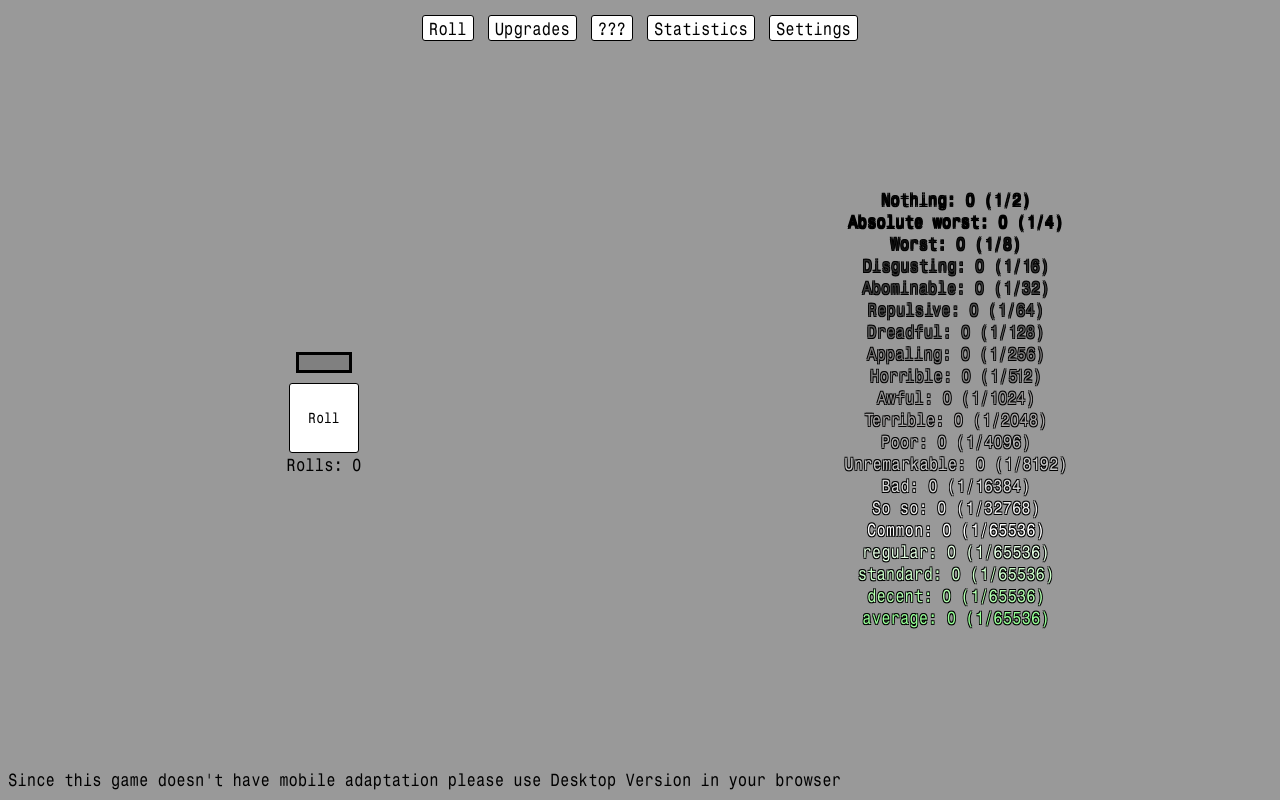
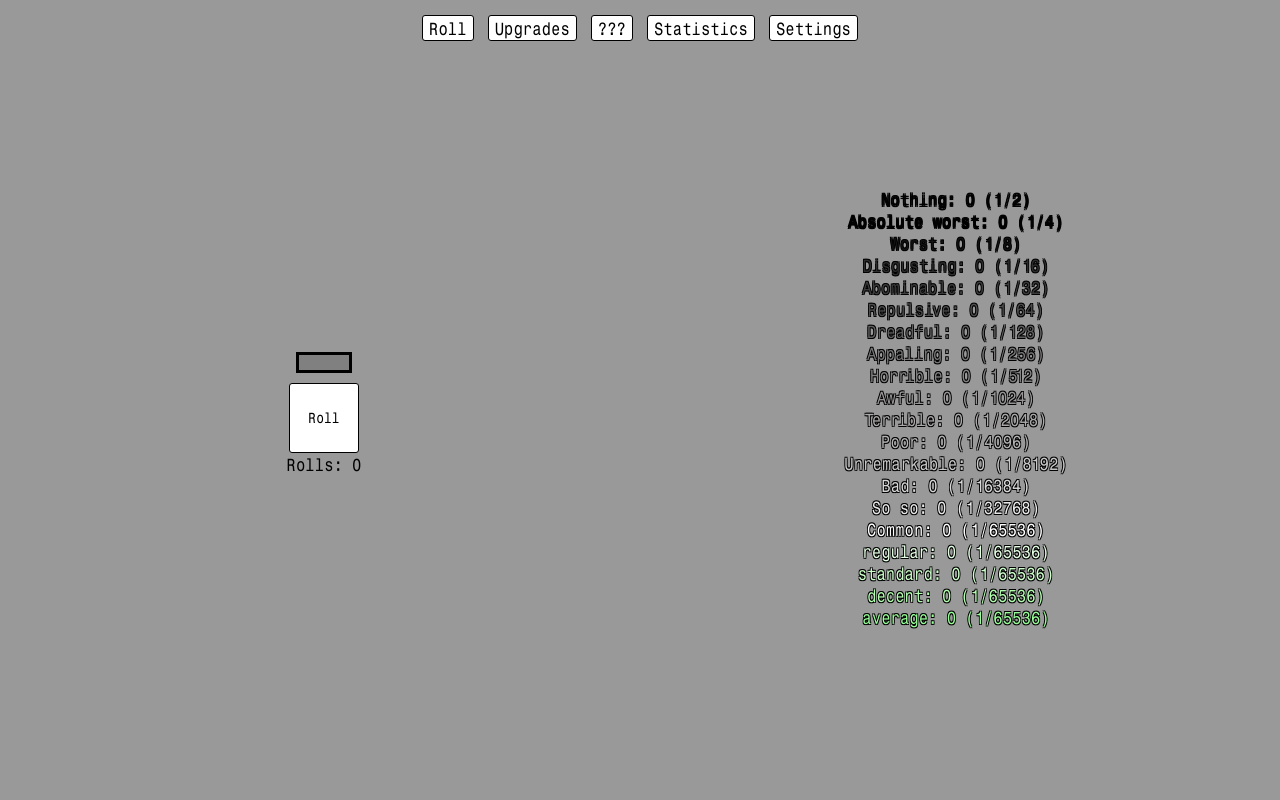
Before and after one commit to JB-ER/Luck-Incremental, a website with bundled scripts: page index.html in a window 1280 px wide. Built offline with nearby package versions, Linux system fonts and the light colour scheme.

Commit message:
Update index.html

```diff
--- a/index.html
+++ b/index.html
@@ -2,7 +2,6 @@
 <html lang="en">
 <head>
     <meta charset="UTF-8">
-    <meta name="viewport" content="width=device-width, initial-scale=1.0">
     <title>Luck Incremental Alpha 1</title>
     <link rel="icon" href="styles/images/favicon.ico" type="image/x-icon">
     <link rel="stylesheet" href="styles/styles.css">
@@ -130,6 +129,5 @@
     <script>
         window.onload = loadGame();
     </script>
-    <span>Since this game doesn't have mobile adaptation please use Desktop Version in your browser</span>
 </body>
 </html>
```
